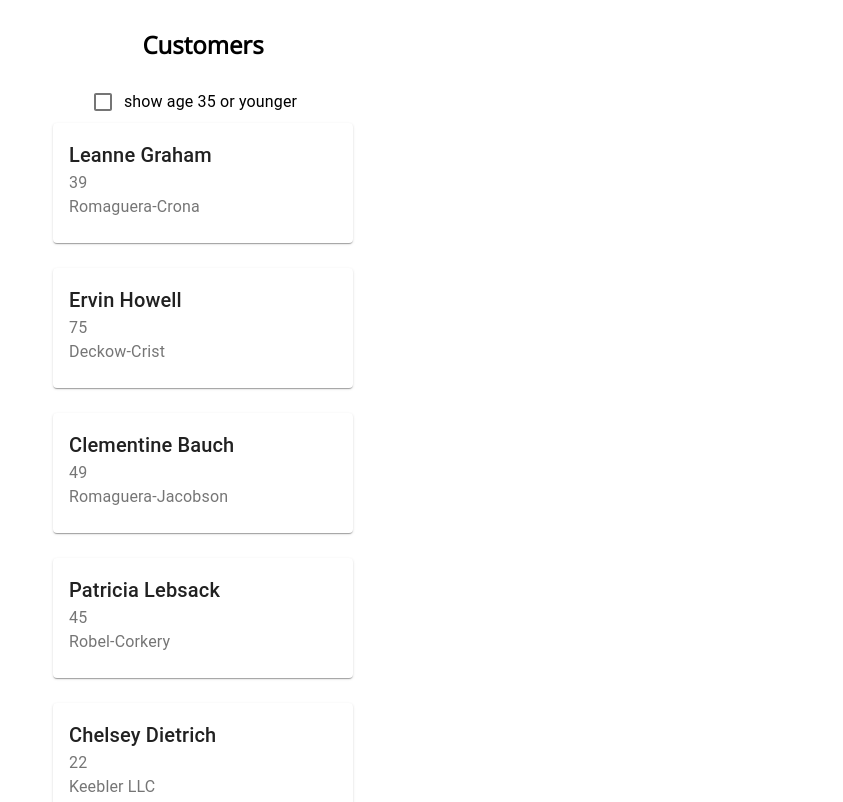
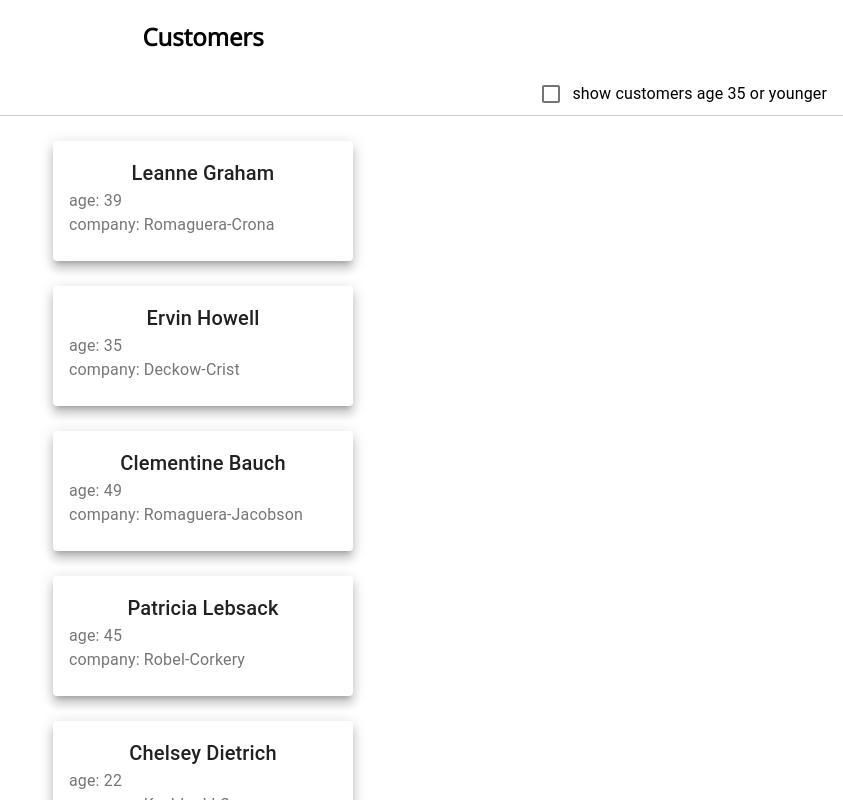
Before and after one commit to MickeyJ/customer-meeting-list, a React (Create React App) app: page / in a window 1280 px wide. Shown: the top 802 px of the page, without its empty margins (437-1280 px from the left). Built offline with nearby package versions, Linux system fonts and the light colour scheme.

Commit message:
improved page layout with scrolling customer list

```diff
--- a/src/CustomerList.js
+++ b/src/CustomerList.js
@@ -7,55 +7,69 @@ import FormControlLabel from '@material-ui/core/FormControlLabel';
 import Checkbox from '@material-ui/core/Checkbox';
 
 export default function CustomerList({ customers }) {
-  const [ageFiltered, setAgeFiltered] = useState(false);
   const [selectedCustomer, setSelectedCustomer] = useState({});
+  const [showThirtyFiveOrYounger, setShowThirtyFiveOrYounger] = useState(false);
 
   const isSelectedCustomer = customer => customer.id === selectedCustomer.id;
 
   return (
-    <div className="customer-list" onClick={() => setSelectedCustomer({})}>
+    <div
+      className="customer-list-page"
+      onClick={() => setSelectedCustomer({})}
+    >
+
+      <header className="customer-list-header">
+
         <h2>Customers</h2>
 
+        <div className="customer-list-options">
           <FormControlLabel
-        label="show age 35 or younger"
+            label="show customers age 35 or younger"
+            onClick={e => e.stopPropagation()}
             control={
               <Checkbox
-            checked={ageFiltered}
-            onChange={() => setAgeFiltered(!ageFiltered)}
+                checked={showThirtyFiveOrYounger}
+                onChange={() => setShowThirtyFiveOrYounger(!showThirtyFiveOrYounger)}
               />
             }
           />
+        </div>
 
+      </header>
+
+      <section className="customer-list-scroll-wrapper">
+        <div className="customer-list">
           {customers
-        .filter(({ age }) => {
-          if (!ageFiltered) return true;
-          return age <= 35;
-        })
+            .filter(({ age }) => !showThirtyFiveOrYounger || age <= 35)
             .map(customer => {
               return (
                 <Card
+                  raised
                   key={`customer_${customer.id}`}
                   className={`customer ${isSelectedCustomer(customer) ? 'selected-customer' : ''}`}
                   onClick={e => {
                     e.stopPropagation();
+
                     if (isSelectedCustomer(customer)) {
                       return setSelectedCustomer({});
                     }
                     setSelectedCustomer(customer);
                   }}
                 >
-              <CardContent>
+                  <CardContent
+                    style={{ color: isSelectedCustomer(customer)}}
+                  >
 
-                <Typography variant="h6" color="textPrimary">
+                    <Typography variant="h6" color="textPrimary" align="center">
                       {customer.name}
                     </Typography>
 
                     <Typography color="textSecondary">
-                  {customer.age}
+                      age: {customer.age}
                     </Typography>
 
                     <Typography color="textSecondary">
-                  {customer.company.name}
+                      company: {customer.company.name}
                     </Typography>
 
                   </CardContent>
@@ -63,5 +77,9 @@ export default function CustomerList({ customers }) {
               );
             })}
         </div>
+      </section>
+
+
+    </div>
   );
 }
--- a/src/assets/data.json
+++ b/src/assets/data.json
@@ -27,7 +27,7 @@
     {
       "id": 2,
       "name": "Ervin Howell",
-      "age": 75,
+      "age": 35,
       "username": "Antonette",
       "email": "Shanna@melissa.tv",
       "address": {
--- a/src/assets/styles.css
+++ b/src/assets/styles.css
@@ -1,6 +1,34 @@
 
 body {
   font-family: "Open Sans", sans-serif;
+}
+
+.customer-list-page {
+  display: flex;
+  flex-direction: column;
+  position: absolute;
+  top: 0;
+  left: 0;
+  right: 0;
+  bottom: 0;
+}
+
+.customer-list-header {
+  flex: 1;
+  text-align: center;
+  border-bottom: 1px solid #CCC;
+}
+
+.customer-list-options {
+  flex: 1;
+  text-align: right;
+}
+
+.customer-list-scroll-wrapper {
+  flex: 6 auto;
+  overflow-y: scroll;
+  min-height: 0;
+  padding-top: 25px;
 }
 
 .customer-list {
@@ -10,11 +38,12 @@ body {
 }
 
 .customer {
+  flex: 1;
   width: 300px;
   margin-bottom: 25px;
   cursor: pointer;
 }
 
 .selected-customer {
-  background-color: skyblue !important;
+  background-color: lightskyblue !important;
 }
```
Lines whose indentation alone changed are shown as unchanged.
